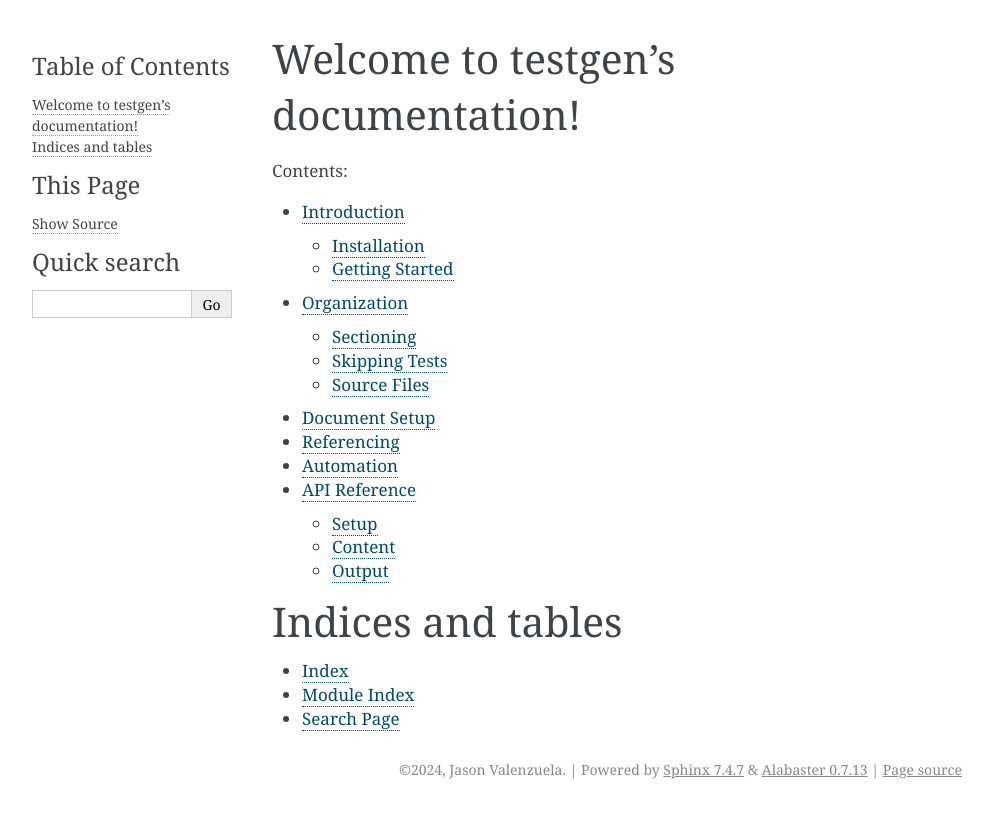
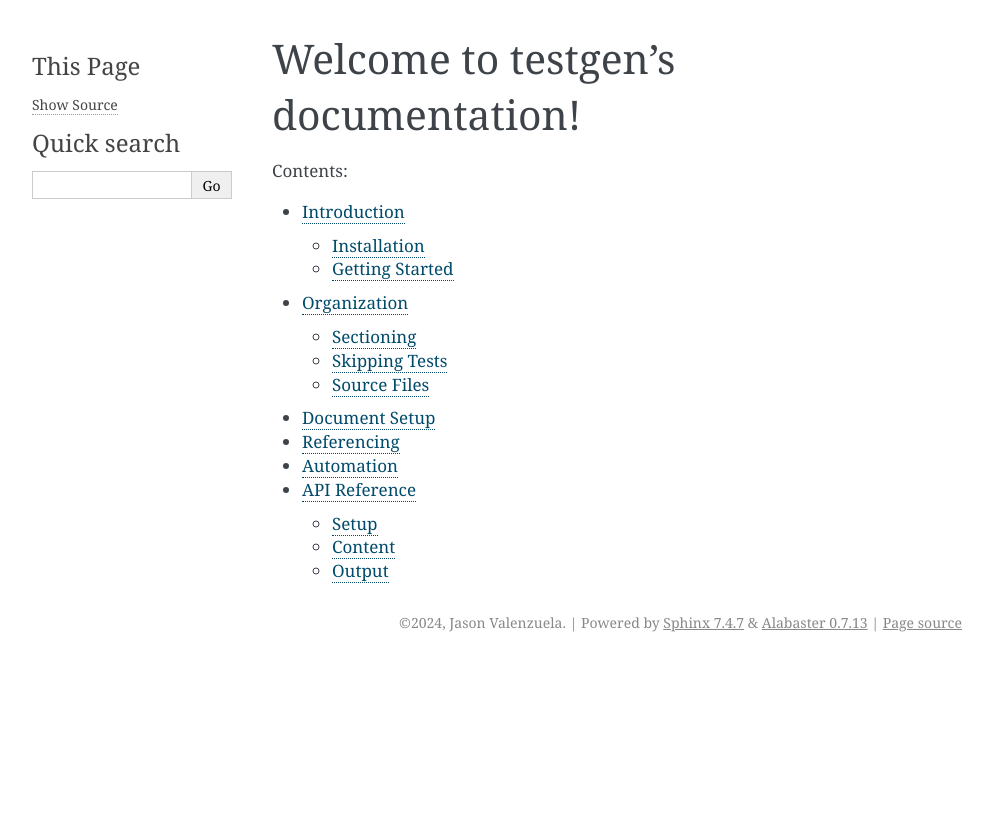
Before and after one commit to jvalenzuela/atform, a Sphinx documentation site: the page built from doc/source/index.rst, in a window 1280 px wide. Shown: the top 818 px of the page, without its empty margins (148-1140 px from the left). Built offline with Sphinx 7.4.7, drawn with Linux system fonts in a browser that asks for light colours.

Commit message:
Remove index.

```diff
--- a/doc/source/conf.py
+++ b/doc/source/conf.py
@@ -43,4 +43,5 @@ html_static_path = ['_static']
 latex_elements = {
     'extraclassoptions': 'oneside',
     'pointsize': '12pt',
+    'printindex': '', # Exclude index in PDF output.
 }
--- a/doc/source/index.rst
+++ b/doc/source/index.rst
@@ -16,11 +16,3 @@ Welcome to testgen's documentation!
    ref
    auto
    api
-
-
-Indices and tables
-==================
-
-* :ref:`genindex`
-* :ref:`modindex`
-* :ref:`search`
```
